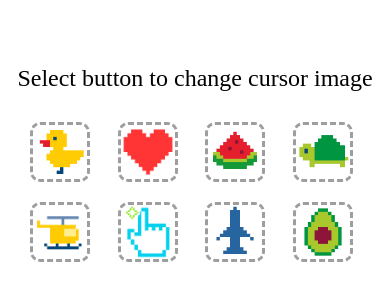
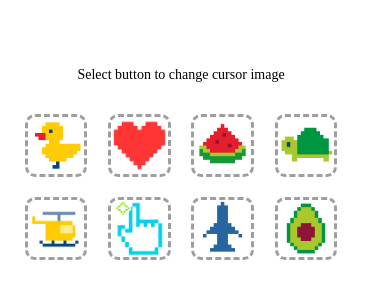
Before and after one commit to BadaHertz52/30projects_mouse-image, a React (Create React App) app: page / in a window 390 px wide. Shown: the part 258-558 px from the top of the page. Built offline with nearby package versions, Linux system fonts and the light colour scheme; a web font is replaced by a local one.

Commit message:
[Style] Add code for responsive web

```diff
--- a/src/assets/styles/style.scss
+++ b/src/assets/styles/style.scss
@@ -10,6 +10,10 @@ body {
 }
 
 $img-size: 60px;
+$mobile-img-size: calc(80vw / 5);
+$mobile-item-gap: calc($mobile-img-size / 3);
+$min-img-size: calc((320px - 90px) / 5);
+$min-item-gap: calc($min-img-size/3);
 .container {
   display: flex;
   flex-direction: column;
@@ -24,11 +28,12 @@ $img-size: 60px;
     font-family: Caprasimo;
     font-size: 24px;
     margin-bottom: 32px;
+    text-align: center;
+    width: 100%;
   }
 }
 .btn-group {
   display: grid;
-  width: calc($img-size * 4 + 30px * 3);
   grid-template-columns: repeat(4, 1fr);
   column-gap: 20px;
   row-gap: 20px;
@@ -60,3 +65,36 @@ $img-size: 60px;
   width: 28px;
   height: 28px;
 }
+
+@media screen and (max-width: 500px) {
+  .container {
+    box-sizing: border-box;
+    width: calc(100vw - 28px);
+    & > header {
+      font-size: 14px;
+    }
+  }
+
+  .btn-group {
+    column-gap: $mobile-item-gap;
+    row-gap: $mobile-item-gap;
+  }
+  .cursor-btn {
+    width: $mobile-img-size;
+    height: $mobile-img-size;
+  }
+}
+@media screen and (max-width: 320px) {
+  .container {
+    width: calc(320px - 28px);
+  }
+
+  .btn-group {
+    column-gap: $min-item-gap;
+    row-gap: $min-item-gap;
+  }
+  .cursor-btn {
+    width: $min-img-size;
+    height: $min-img-size;
+  }
+}
```
